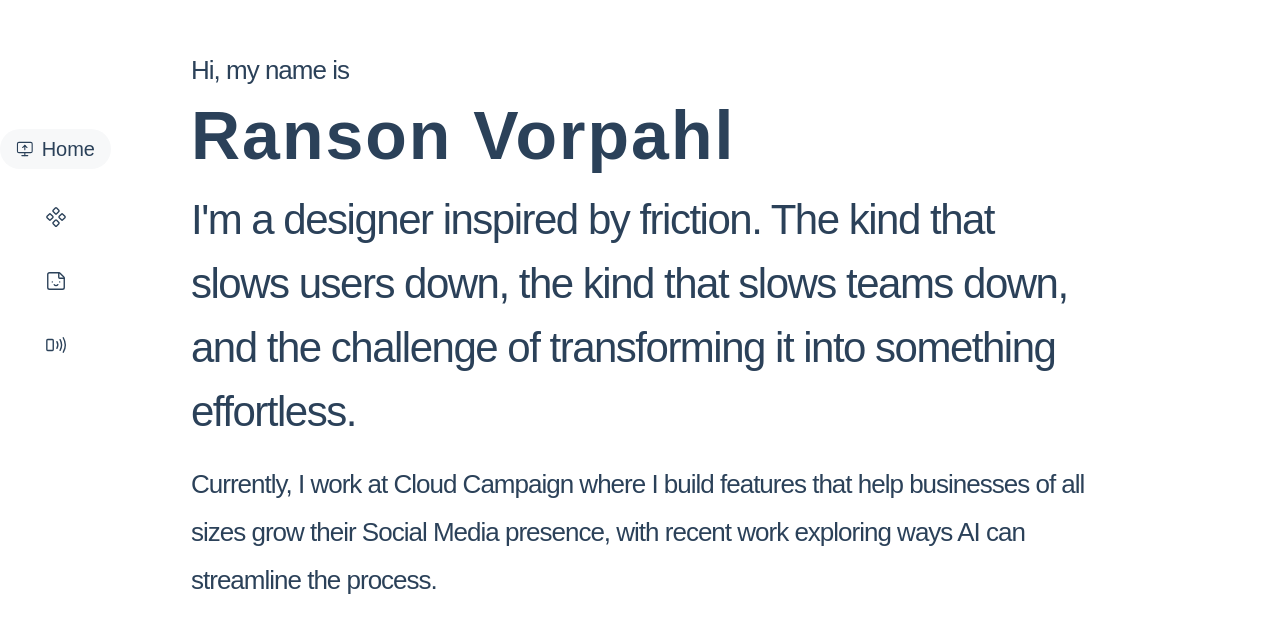
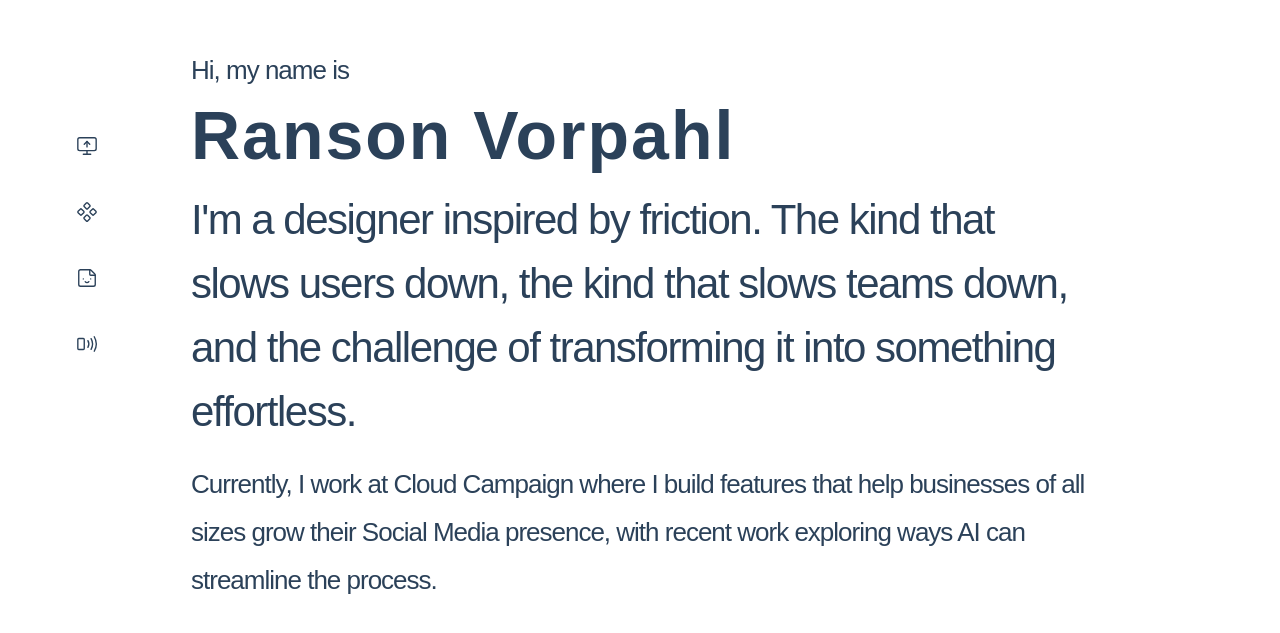
Before and after one commit to mugen-creative-studio/ranson.design, a React (Vite) app: page /#hero in a window 1280 px wide. Shown: the part 155-788 px from the top of the page. Built offline with nearby package versions, Linux system fonts and the light colour scheme.

Commit message:
feat: integrate NavItem component into LeftNav

```diff
--- a/src/components/LeftNav.jsx
+++ b/src/components/LeftNav.jsx
@@ -1,4 +1,5 @@
 import { MonitorUp, Component, Sticker, SmartphoneNfc } from 'lucide-react'
+import NavItem from './NavItem'
 import styles from './LeftNav.module.css'
 
 const NAV_ITEMS = [
@@ -11,21 +12,15 @@ const NAV_ITEMS = [
 export default function LeftNav({ active, onNavigate }) {
   return (
     <nav className={styles.nav}>
-      {NAV_ITEMS.map(({ id, label, icon: Icon }) => {
-        const isActive = active === id
-        return (
-          <button
-            key={id}
-            className={`${styles.item} ${isActive ? styles.active : ''}`}
-            onClick={() => onNavigate(id)}
-          >
-            <div className={styles.pill}>
-              <Icon size={22} strokeWidth={1.5} />
-              <span className={styles.label}>{label}</span>
-            </div>
-          </button>
-        )
-      })}
+      {NAV_ITEMS.map(({ id, label, icon }) => (
+        <NavItem
+          key={id}
+          icon={icon}
+          label={label}
+          isActive={active === id}
+          onClick={() => onNavigate(id)}
+        />
+      ))}
     </nav>
   )
 }
--- a/src/components/LeftNav.module.css
+++ b/src/components/LeftNav.module.css
@@ -9,54 +9,6 @@
   gap: var(--space-32);
 }
 
-.item {
-  display: flex;
-  align-items: center;
-  justify-content: center;
-  background: none;
-  border: none;
-  cursor: pointer;
-  border-radius: var(--radius-round);
-  color: var(--color-text);
-}
-
-.pill {
-  display: flex;
-  align-items: center;
-  gap: var(--space-8);
-  padding: 5px;
-  border-radius: var(--radius-round);
-  transition: background 0.2s;
-}
-
-.label {
-  font-size: var(--font-size-button);
-  font-weight: var(--font-weight-button);
-  line-height: var(--line-height-button);
-  white-space: nowrap;
-  display: none;
-}
-
-/* hover: show label, gray bg */
-.item:hover .pill {
-  background: var(--color-bg-hover);
-  padding: var(--space-8) var(--space-16);
-}
-
-.item:hover .label {
-  display: block;
-}
-
-/* active: show label, light bg */
-.item.active .pill {
-  background: var(--color-bg-component);
-  padding: var(--space-8) var(--space-16);
-}
-
-.item.active .label {
-  display: block;
-}
-
 @media (max-width: 1023px) {
   .nav {
     display: none;
```
